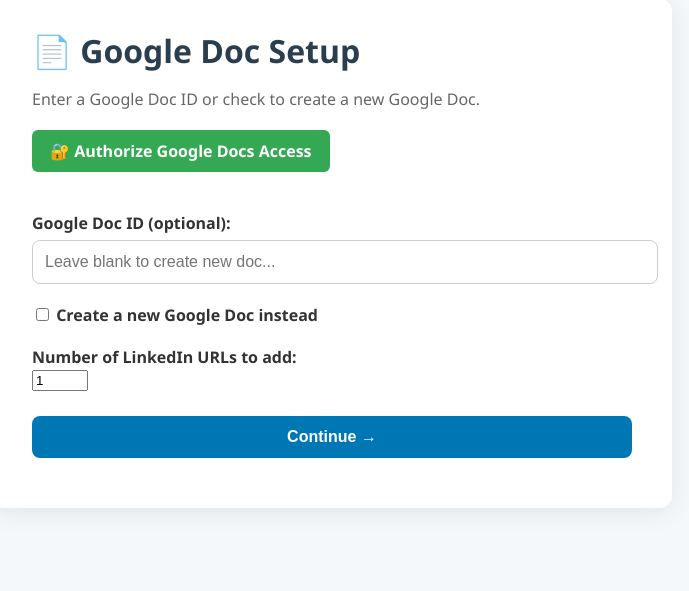
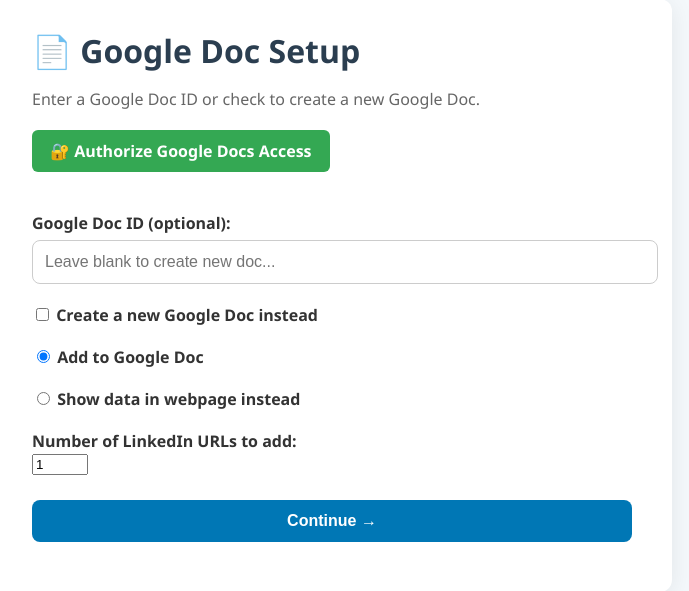
Before and after one commit to Moazam-Alii/scrapelinked-web-app, a Flask app: page / in a window 1280 px wide. Shown: the part 158-749 px from the top of the page, without its empty margins (308-997 px from the left). Run offline with Flask 3, Linux system fonts and the light colour scheme.

Commit message:
adding display on webpage

```diff
--- a/main.py
+++ b/main.py
@@ -2,23 +2,16 @@
 import requests, os
 from urllib.parse import urlencode
 from dotenv import load_dotenv
-#import subprocess
+
 load_dotenv()
-#from flask_session import Session
-
-
 
 app = Flask(__name__)
-app.secret_key = os.environ.get("FLASK_SECRET_KEY", "your-default-dev-key")
-app.secret_key = os.getenv("FLASK_SECRET_KEY")
+app.secret_key = os.getenv("FLASK_SECRET_KEY", "your-default-dev-key")
 WORKER_URL = os.getenv("WORKER_URL")
 GOOGLE_CLIENT_ID = os.getenv("GOOGLE_CLIENT_ID")
 GOOGLE_CLIENT_SECRET = os.getenv("GOOGLE_CLIENT_SECRET")
 GOOGLE_REDIRECT_URI = os.getenv("GOOGLE_REDIRECT_URI")
 
-#app.config["SESSION_TYPE"] = "filesystem"
-#app.config["SESSION_PERMANENT"] = False
-#Session(app)
 
 @app.route("/", methods=["GET", "POST"])
 def start():
@@ -26,18 +19,22 @@
         doc_id = request.form.get("google_doc_id")
         create_new = "create_new" in request.form
         num_urls = int(request.form.get("num_urls", 1))
+        output_option = request.form.get("output_option", "google_doc")
 
         session["google_doc_id"] = doc_id
         session["create_new"] = create_new
         session["num_urls"] = num_urls
+        session["output_option"] = output_option
 
         return redirect("/add")
 
     return render_template("start.html")
 
+
 @app.route("/add", methods=["GET", "POST"])
 def add_post():
     doc_link = None
+    post_data = None
 
     if request.method == "POST":
         urls = request.form.getlist("linkedin_urls")
@@ -45,25 +42,32 @@
             flash("❌ Please enter at least one LinkedIn post URL.", "error")
             return render_template("add_post.html", num_urls=session.get("num_urls", 1))
 
+        show_on_web = session.get("output_option") == "show_on_web"
+
         payload = {
             "linkedin_urls": urls,
             "google_doc_id": session.get("google_doc_id"),
-            "create_new": session.get("create_new", False)
+            "create_new": session.get("create_new", False),
+            "show_on_web": show_on_web
         }
 
-        creds = session.get("credentials")
-        if not creds:
-            flash("❌ Missing Google credentials. Please authorize again.", "error")
-            return redirect(url_for("authorize"))
-
-        headers = {"Authorization": f"Bearer {creds['access_token']}"}
+        headers = {}
+        if not show_on_web:
+            creds = session.get("credentials")
+            if not creds:
+                flash("❌ Missing Google credentials. Please authorize again.", "error")
+                return redirect(url_for("authorize"))
+            headers = {"Authorization": f"Bearer {creds['access_token']}"}
 
         try:
             response = requests.post(f"{WORKER_URL}/process", json=payload, headers=headers)
             if response.status_code == 200:
                 data = response.json()
-                doc_link = data.get("doc_link")
-                flash("✅ Posts added successfully!", "success")
+                if show_on_web:
+                    post_data = data.get("posts", [])
+                else:
+                    doc_link = data.get("doc_link")
+                    flash("✅ Posts added successfully!", "success")
             else:
                 flash(f"❌ Error from worker: {response.text}", "error")
         except Exception as e:
@@ -72,8 +76,10 @@
     return render_template(
         "add_post.html",
         num_urls=session.get("num_urls", 1),
-        doc_link=doc_link
+        doc_link=doc_link,
+        post_data=post_data
     )
+
 
 @app.route("/authorize")
 def authorize():
@@ -87,6 +93,7 @@
     }
     auth_url = f"https://accounts.google.com/o/oauth2/auth?{urlencode(query)}"
     return redirect(auth_url)
+
 
 @app.route("/oauth2callback")
 def oauth2callback():
@@ -115,5 +122,6 @@
 
     return redirect(url_for("start"))
 
+
 if __name__ == "__main__":
     app.run(host="0.0.0.0", port=5000)
--- a/templates/start.html
+++ b/templates/start.html
@@ -26,6 +26,15 @@
             Create a new Google Doc instead
         </label>
 
+        <label>
+            <input type="radio" name="output_option" value="google_doc" checked>
+            Add to Google Doc
+        </label>
+        <label>
+            <input type="radio" name="output_option" value="show_on_web">
+            Show data in webpage instead
+        </label>
+
         <label for="num_urls">Number of LinkedIn URLs to add:</label>
         <input type="number" name="num_urls" id="num_urls" min="1" max="20" value="1" required>
 
```
Also changed, not shown: templates/add_post.html (+16 -0 lines).
